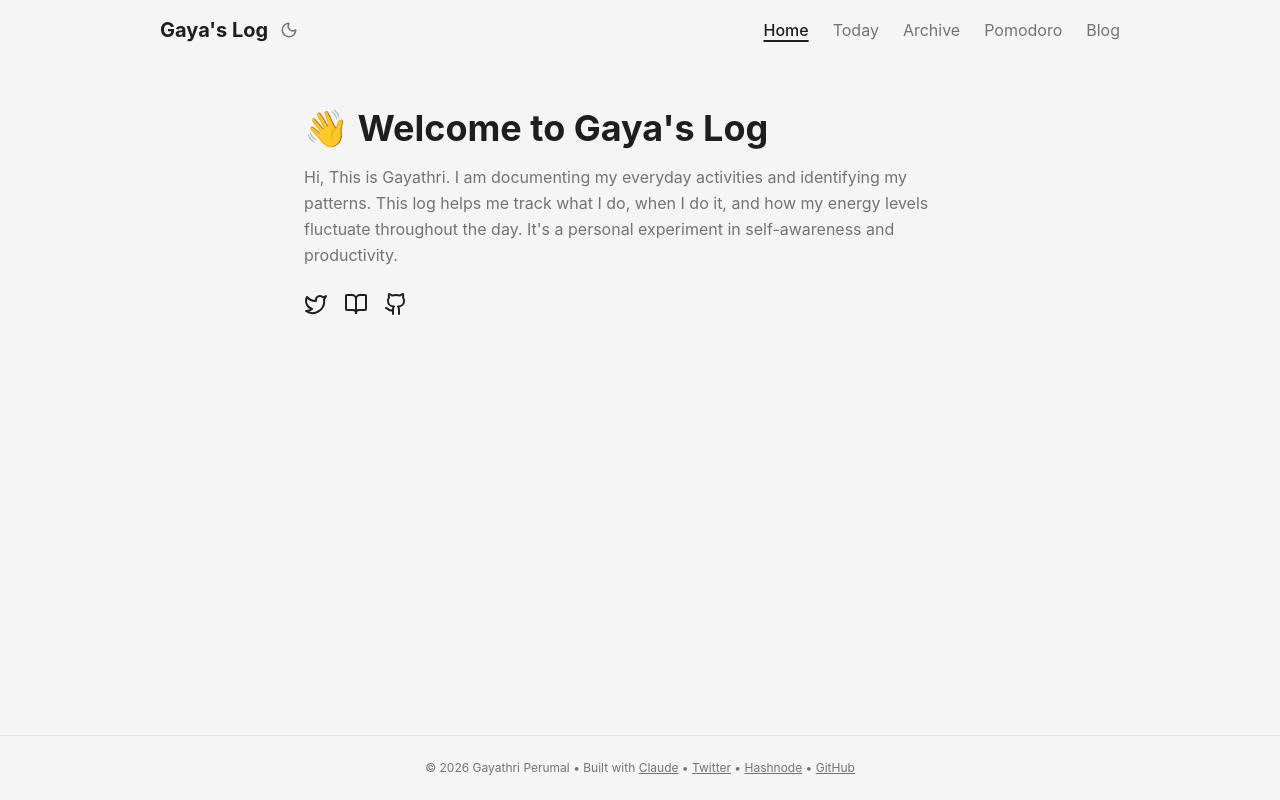
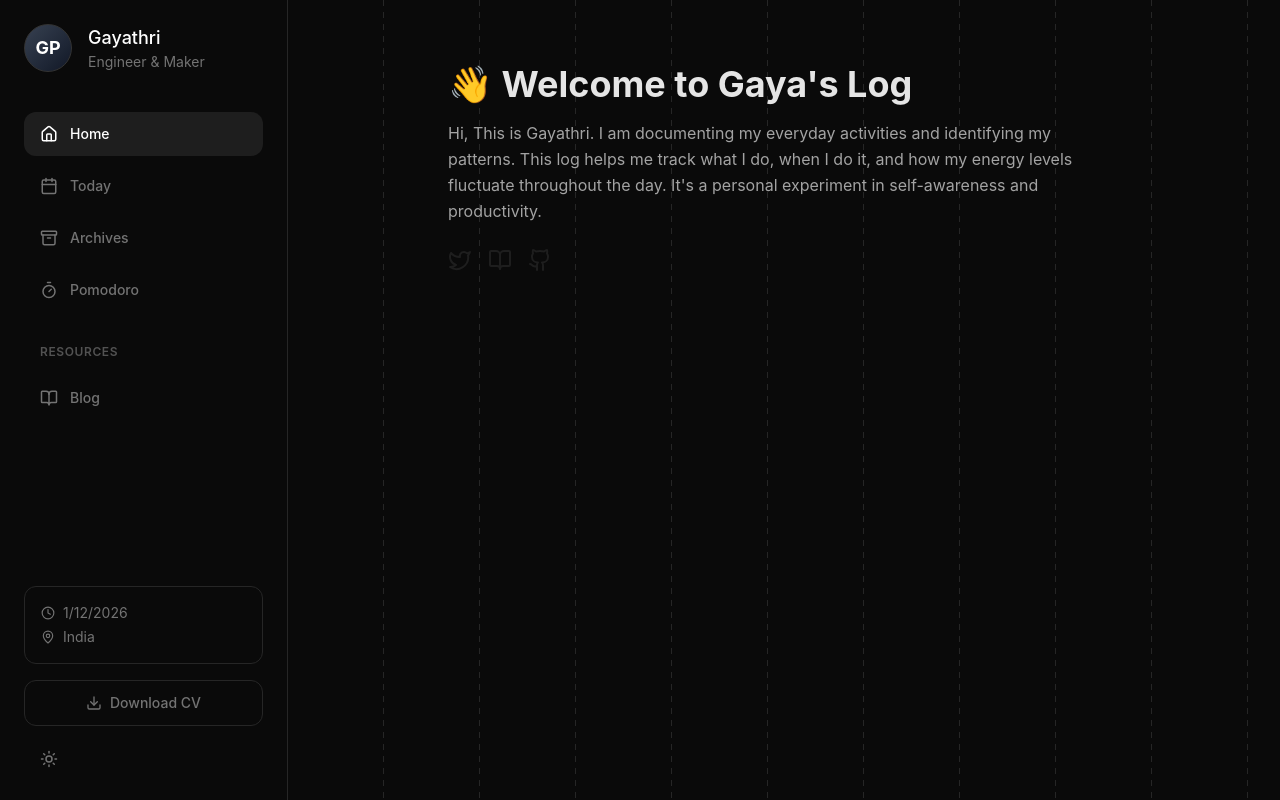
Before and after one commit to gayathrithedev/gayas-log, a React (Vite) app: page / in a window 1280 px wide. Built offline with nearby package versions, Linux system fonts and the light colour scheme; no server answers; the HTML template or start-up script is replaced by a standard one.

Commit message:
feat: Update ui/ux layout and dashed bg

```diff
--- a/src/App.jsx
+++ b/src/App.jsx
@@ -1,3 +1,4 @@
+
 import { useState, useEffect } from 'react'
 import { supabase } from './lib/supabase'
 import Header from './components/Header'
@@ -7,12 +8,13 @@
 import PomodoroView from './components/PomodoroView'
 import Footer from './components/Footer'
 import LoginModal from './components/LoginModal'
+import Sidebar from './components/Sidebar' // Added Sidebar import
 
 // Check if this is the admin site
 const IS_ADMIN = import.meta.env.VITE_IS_ADMIN === 'true'
 
 function App() {
-  const [darkMode, setDarkMode] = useState(false)
+  const [darkMode, setDarkMode] = useState(true)
   const [activeTab, setActiveTab] = useState('home')
   const [user, setUser] = useState(null)
   const [showLoginModal, setShowLoginModal] = useState(false)
@@ -31,11 +33,16 @@
   }, [])
 
   // Check dark mode preference
+  // Check dark mode preference
   useEffect(() => {
-    const isDark = localStorage.getItem('darkMode') === 'true'
+    const savedMode = localStorage.getItem('darkMode')
+    const isDark = savedMode === null ? true : savedMode === 'true'
+
     setDarkMode(isDark)
     if (isDark) {
       document.documentElement.classList.add('dark')
+    } else {
+      document.documentElement.classList.remove('dark')
     }
   }, [])
 
@@ -73,7 +80,7 @@
   }
 
   return (
-    <div className="min-h-screen flex flex-col">
+    <div className="min-h-screen flex flex-col md:flex-row"> {/* Updated main div class */}
       <Header
         darkMode={darkMode}
         toggleDarkMode={toggleDarkMode}
@@ -84,14 +91,28 @@
         setActiveTab={setActiveTab}
       />
 
-      <main className="flex-1 w-full max-w-5xl mx-auto px-4 md:px-8 py-8 md:py-12">
-        {activeTab === 'home' && <HomeView />}
-        {activeTab === 'today' && <TodayView user={user} isAdmin={IS_ADMIN} />}
-        {activeTab === 'archives' && <ArchivesView />}
-        {activeTab === 'pomodoro' && <PomodoroView />}
+      <Sidebar // Added Sidebar component
+        darkMode={darkMode}
+        toggleDarkMode={toggleDarkMode}
+        isAdmin={IS_ADMIN}
+        user={user}
+        onLogout={handleLogout}
+        activeTab={activeTab}
+        setActiveTab={setActiveTab}
+      />
+
+      <main className="flex-1 w-full md:pl-72 transition-all duration-300"> {/* Updated main class */}
+        <div className="max-w-4xl mx-auto px-4 md:px-12 py-8 md:py-16"> {/* Adjusted content wrapper */}
+          {activeTab === 'home' && <HomeView />}
+          {activeTab === 'today' && <TodayView user={user} isAdmin={IS_ADMIN} />}
+          {activeTab === 'archives' && <ArchivesView />}
+          {activeTab === 'pomodoro' && <PomodoroView />}
+        </div>
+
+        <div className="md:hidden"> {/* Footer adjusted to be hidden on desktop */}
+          <Footer />
+        </div>
       </main>
-
-      <Footer />
 
       {IS_ADMIN && showLoginModal && !user && (
         <LoginModal
--- a/src/components/Header.jsx
+++ b/src/components/Header.jsx
@@ -2,8 +2,8 @@
 
 function Header({ darkMode, toggleDarkMode, isAdmin, user, onLogout, activeTab, setActiveTab }) {
   return (
-    <header className="sticky top-0 z-50 bg-[var(--bg)]">
-      <div className="max-w-5xl mx-auto px-4 md:px-8 py-4">
+    <header className="sticky top-0 z-50 bg-[var(--bg)] md:hidden">
+      <div className="max-w-5xl mx-auto px-4 py-4">
         <div className="flex flex-col md:flex-row md:items-center justify-between gap-4 md:gap-0">
           {/* Left: Logo and theme toggle */}
           <div className="flex items-center justify-between md:justify-start gap-3 w-full md:w-auto">
--- /dev/null
+++ b/src/components/Sidebar.jsx
@@ -0,0 +1,122 @@
+import {
+    Home,
+    Calendar,
+    Archive,
+    Timer,
+    BookOpen,
+    Sun,
+    Moon,
+    LogOut,
+    MapPin,
+    Clock,
+    Download
+} from 'lucide-react'
+
+function Sidebar({ darkMode, toggleDarkMode, isAdmin, user, onLogout, activeTab, setActiveTab }) {
+    const currentDate = new Date().toLocaleDateString('en-US', {
+        month: 'numeric',
+        day: 'numeric',
+        year: 'numeric'
+    })
+
+    const navItems = [
+        { id: 'home', label: 'Home', icon: Home },
+        { id: 'today', label: 'Today', icon: Calendar },
+        { id: 'archives', label: 'Archives', icon: Archive },
+        { id: 'pomodoro', label: 'Pomodoro', icon: Timer },
+    ]
+
+    return (
+        <aside className="fixed left-0 top-0 h-screen w-64 md:w-72 bg-[#0a0a0a] border-r border-[#262626] flex flex-col p-6 z-50 hidden md:flex">
+            {/* Profile Section */}
+            <div className="flex items-center gap-4 mb-10">
+                <div className="w-12 h-12 rounded-full bg-gradient-to-br from-gray-700 to-gray-900 flex items-center justify-center border border-[#333]">
+                    <span className="text-lg font-bold text-white">GP</span>
+                </div>
+                <div>
+                    <h2 className="text-white font-medium text-lg">Gayathri</h2>
+                    <p className="text-[#737373] text-sm">Engineer & Maker</p>
+                </div>
+            </div>
+
+            {/* Navigation */}
+            <nav className="flex-1 flex flex-col gap-2">
+                {navItems.map((item) => {
+                    const Icon = item.icon
+                    const isActive = activeTab === item.id
+
+                    return (
+                        <button
+                            key={item.id}
+                            onClick={() => setActiveTab(item.id)}
+                            className={`flex items-center gap-3 px-4 py-3 rounded-xl transition-all duration-200 text-sm font-medium ${isActive
+                                    ? 'bg-[#1e1e1e] text-white'
+                                    : 'text-[#737373] hover:text-white hover:bg-[#1e1e1e]/50'
+                                }`}
+                        >
+                            <Icon size={18} />
+                            {item.label}
+                        </button>
+                    )
+                })}
+
+                <div className="mt-6 mb-2 text-xs font-semibold text-[#525252] uppercase tracking-wider px-4">
+                    Resources
+                </div>
+
+                <a
+                    href="https://hashnode.com/@gayathrithedev"
+                    target="_blank"
+                    rel="noopener noreferrer"
+                    className="flex items-center gap-3 px-4 py-3 rounded-xl text-[#737373] hover:text-white hover:bg-[#1e1e1e]/50 transition-all duration-200 text-sm font-medium"
+                >
+                    <BookOpen size={18} />
+                    Blog
+                </a>
+            </nav>
+
+            {/* Bottom Actions */}
+            <div className="flex flex-col gap-4 mt-auto">
+                <div className="p-4 rounded-xl border border-[#262626] bg-[#0a0a0a]">
+                    <div className="flex items-center gap-2 text-[#737373] text-sm mb-1">
+                        <Clock size={14} />
+                        <span>{currentDate}</span>
+                    </div>
+                    <div className="flex items-center gap-2 text-[#737373] text-sm">
+                        <MapPin size={14} />
+                        <span>India</span>
+                    </div>
+                </div>
+
+                <button
+                    className="flex items-center justify-center gap-2 w-full py-3 rounded-xl border border-[#262626] text-[#737373] hover:text-white hover:border-[#404040] transition-all duration-200 text-sm font-medium"
+                >
+                    <Download size={16} />
+                    Download CV
+                </button>
+
+                <div className="flex items-center justify-between px-2">
+                    <button
+                        onClick={toggleDarkMode}
+                        className="p-2 text-[#737373] hover:text-white transition-colors rounded-lg hover:bg-[#1e1e1e]"
+                        aria-label="Toggle theme"
+                    >
+                        {darkMode ? <Sun size={18} /> : <Moon size={18} />}
+                    </button>
+
+                    {isAdmin && user && (
+                        <button
+                            onClick={onLogout}
+                            className="p-2 text-[#737373] hover:text-red-400 transition-colors rounded-lg hover:bg-[#1e1e1e]"
+                            title="Logout"
+                        >
+                            <LogOut size={18} />
+                        </button>
+                    )}
+                </div>
+            </div>
+        </aside>
+    )
+}
+
+export default Sidebar
--- a/src/index.css
+++ b/src/index.css
@@ -3,6 +3,7 @@
 @tailwind utilities;
 
 @layer base {
+
   /* Light mode defaults */
   :root {
     --bg: #f5f5f5;
@@ -12,7 +13,7 @@
     --accent: #000000;
     --border: #e5e5e5;
     --hover: #f5f5f5;
-    --card-shadow: 0 1px 3px rgba(0,0,0,0.05);
+    --card-shadow: 0 1px 3px rgba(0, 0, 0, 0.05);
   }
 
   /* Dark mode */
@@ -24,7 +25,7 @@
     --accent: #ffffff;
     --border: #262626;
     --hover: #262626;
-    --card-shadow: 0 1px 3px rgba(0,0,0,0.3);
+    --card-shadow: 0 1px 3px rgba(0, 0, 0, 0.3);
   }
 
   body {
@@ -34,14 +35,55 @@
     line-height: 1.6;
     font-family: -apple-system, BlinkMacSystemFont, 'Segoe UI', Roboto, 'Helvetica Neue', Arial, sans-serif;
   }
+
+  /* Dashed background lines */
+  body::before {
+    content: '';
+    position: fixed;
+    top: 0;
+    left: 0;
+    width: 100%;
+    height: 100%;
+    pointer-events: none;
+    z-index: -1;
+
+    /* Vertical Lines */
+    --line-spacing: 15%;
+    /* Mobile: every 15% width */
+    background-image: repeating-linear-gradient(90deg,
+        transparent,
+        transparent calc(var(--line-spacing) - 1px),
+        var(--border) calc(var(--line-spacing) - 1px),
+        var(--border) var(--line-spacing));
+
+    /* Dashed Mask */
+    -webkit-mask-image: linear-gradient(to bottom, black 50%, transparent 50%);
+    mask-image: linear-gradient(to bottom, black 50%, transparent 50%);
+    -webkit-mask-size: 1px 12px;
+    /* 6px dash, 6px gap */
+    mask-size: 1px 12px;
+  }
+
+  @media (min-width: 768px) {
+    body::before {
+      --line-spacing: 10%;
+      /* Tablet: every 10% width */
+    }
+  }
+
+  @media (min-width: 1024px) {
+    body::before {
+      --line-spacing: 7.5%;
+      /* Laptop: every 7.5% width */
+    }
+  }
 }
 
 @layer components {
+
   /* Simple button */
   .btn-primary {
-    @apply bg-[var(--accent)] text-white px-6 py-2.5 rounded-md
-           hover:opacity-90 transition-opacity duration-200
-           font-medium text-sm;
+    @apply bg-[var(--accent)] text-white px-6 py-2.5 rounded-md hover:opacity-90 transition-opacity duration-200 font-medium text-sm;
   }
 
   .dark .btn-primary {
@@ -49,33 +91,23 @@
   }
 
   .btn-secondary {
-    @apply bg-transparent text-[var(--text-primary)]
-           border border-[var(--border)] px-6 py-2.5 rounded-md
-           hover:bg-[var(--hover)] transition-colors duration-200
-           font-medium text-sm;
+    @apply bg-transparent text-[var(--text-primary)] border border-[var(--border)] px-6 py-2.5 rounded-md hover:bg-[var(--hover)] transition-colors duration-200 font-medium text-sm;
   }
 
   /* Input fields */
   .input-field {
-    @apply w-full px-4 py-2.5 bg-[var(--content-bg)]
-           border border-[var(--border)] rounded-md
-           text-[var(--text-primary)] placeholder:text-[var(--text-secondary)]
-           focus:outline-none focus:ring-2 focus:ring-[var(--accent)] focus:ring-opacity-20
-           transition-all duration-200 text-base;
+    @apply w-full px-4 py-2.5 bg-[var(--content-bg)] border border-[var(--border)] rounded-md text-[var(--text-primary)] placeholder:text-[var(--text-secondary)] focus:outline-none focus:ring-2 focus:ring-[var(--accent)] focus:ring-opacity-20 transition-all duration-200 text-base;
   }
 
   /* Card style - like Lilian's blog posts */
   .card {
-    @apply bg-[var(--content-bg)] rounded-lg p-6
-           border border-[var(--border)];
+    @apply bg-[var(--content-bg)] rounded-lg p-6 border border-[var(--border)];
     box-shadow: var(--card-shadow);
   }
 
   /* Tab navigation */
   .tab {
-    @apply px-0 py-2 text-[var(--text-secondary)]
-           hover:text-[var(--text-primary)] transition-colors duration-200
-           cursor-pointer relative font-normal text-base;
+    @apply px-0 py-2 text-[var(--text-secondary)] hover:text-[var(--text-primary)] transition-colors duration-200 cursor-pointer relative font-normal text-base;
   }
 
   .tab-active {
@@ -89,8 +121,7 @@
 
   /* Energy level buttons */
   .energy-btn {
-    @apply flex-1 py-2 px-3 rounded-md border transition-all duration-200
-           font-normal text-sm;
+    @apply flex-1 py-2 px-3 rounded-md border transition-all duration-200 font-normal text-sm;
   }
 
   .energy-btn-high {
```
